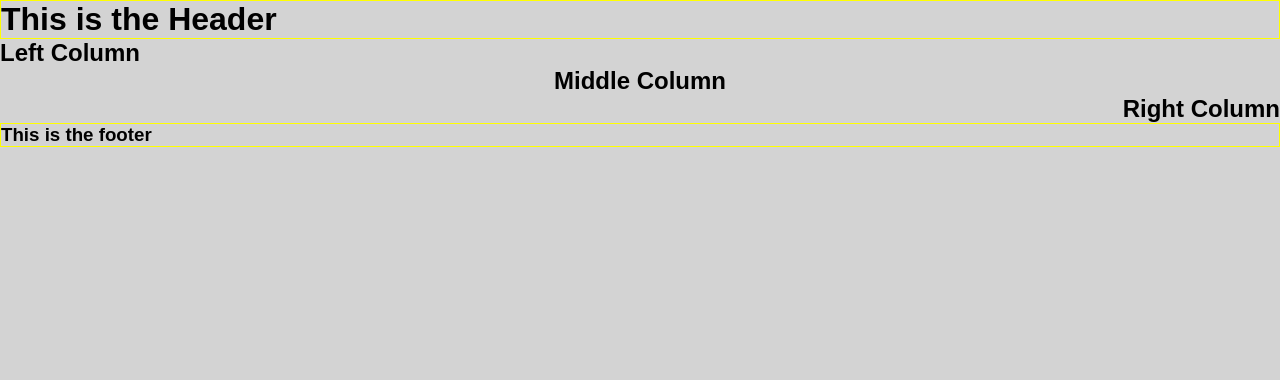
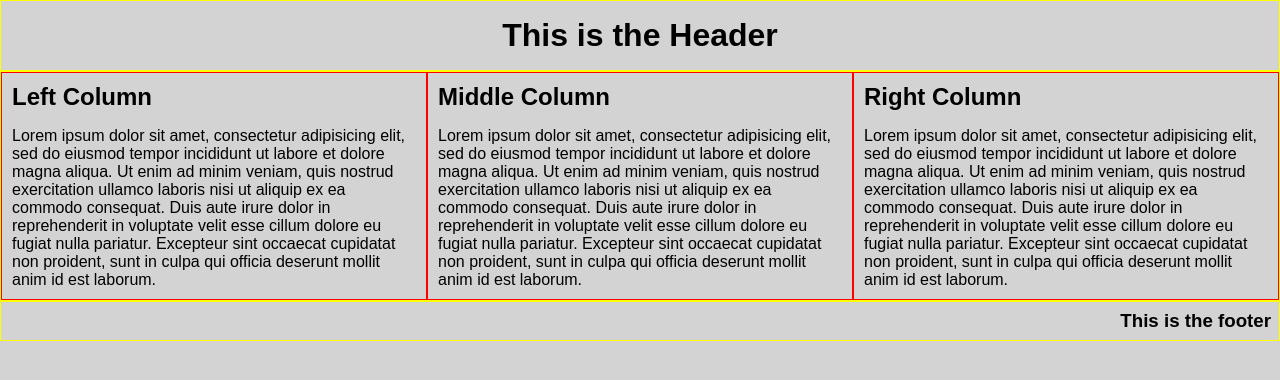
Before and after one commit to orjon/Flexbox_Examples, a plain HTML site: page index.html in a window 1280 px wide. Drawn offline with Linux system fonts and the light colour scheme.

Commit message:
columns added

```diff
--- a/css/styles.css
+++ b/css/styles.css
@@ -23,30 +23,31 @@ body {
 
 header {
 	border: 1px solid yellow;
+	padding: 1em;
 }
 
 footer {
 	border: 1px solid yellow;
+	padding: 0.5em;
 
 }
 
-#main
-
-#top {
-	border: 1px solid red;
-	flex: 1;
+main {
+		border: 1px solid yellow;
+		display: flex;
+		flex-direction: row;
+		height: 100%;
 }
 
-#middle {
-	border: 1px solid green;
-	flex: 1;
-
+.column {
+	border: 1px solid red;
+	padding: 10px;
 }
 
-#bottom {
-	border: 1px solid blue;
-	flex: 1;
+p {
+	padding-top: 1em;
 }
+
 
 .left {
 	text-align: left;
--- a/index.html
+++ b/index.html
@@ -5,26 +5,33 @@
 	<title>FlexBox Examples</title>
 	<link href='css/styles.css' type='text/css' rel='stylesheet'>
 </head>
+
 	<body>
 
 		<header>
-		<h1>This is the Header</h1>
+			<h1 class='center'>This is the Header</h1>
 		</header>
+
 		<main>
 			<div class='column'>
-			<h2 class='left'>Left Column</h1>
+				<h2>Left Column</h1>
+					<p>Lorem ipsum dolor sit amet, consectetur adipisicing elit, sed do eiusmod tempor incididunt ut labore et dolore magna aliqua. Ut enim ad minim veniam, quis nostrud exercitation ullamco laboris nisi ut aliquip ex ea commodo consequat. Duis aute irure dolor in reprehenderit in voluptate velit esse cillum dolore eu fugiat nulla pariatur. Excepteur sint occaecat cupidatat non proident, sunt in culpa qui officia deserunt mollit anim id est laborum.</p>
 			</div>
 			<div class='column'>
-			<h2 class='center'>Middle Column</h1>
+				<h2>Middle Column</h1>
+				<p>Lorem ipsum dolor sit amet, consectetur adipisicing elit, sed do eiusmod tempor incididunt ut labore et dolore magna aliqua. Ut enim ad minim veniam, quis nostrud exercitation ullamco laboris nisi ut aliquip ex ea commodo consequat. Duis aute irure dolor in reprehenderit in voluptate velit esse cillum dolore eu fugiat nulla pariatur. Excepteur sint occaecat cupidatat non proident, sunt in culpa qui officia deserunt mollit anim id est laborum.</p>
 			</div>
 			<div class='column'>
-			<h2 class='right'>Right Column</h1>
+				<h2>Right Column</h1>
+				<p>Lorem ipsum dolor sit amet, consectetur adipisicing elit, sed do eiusmod tempor incididunt ut labore et dolore magna aliqua. Ut enim ad minim veniam, quis nostrud exercitation ullamco laboris nisi ut aliquip ex ea commodo consequat. Duis aute irure dolor in reprehenderit in voluptate velit esse cillum dolore eu fugiat nulla pariatur. Excepteur sint occaecat cupidatat non proident, sunt in culpa qui officia deserunt mollit anim id est laborum.</p>
 			</div>
 		</main>
 
 
 		<footer>
-		<h3>This is the footer</h3>
+			<h3 class='right'>This is the footer</h3>
 		</footer>
+
 	</body>
+
 </html>
```
Lines whose indentation alone changed are shown as unchanged.
